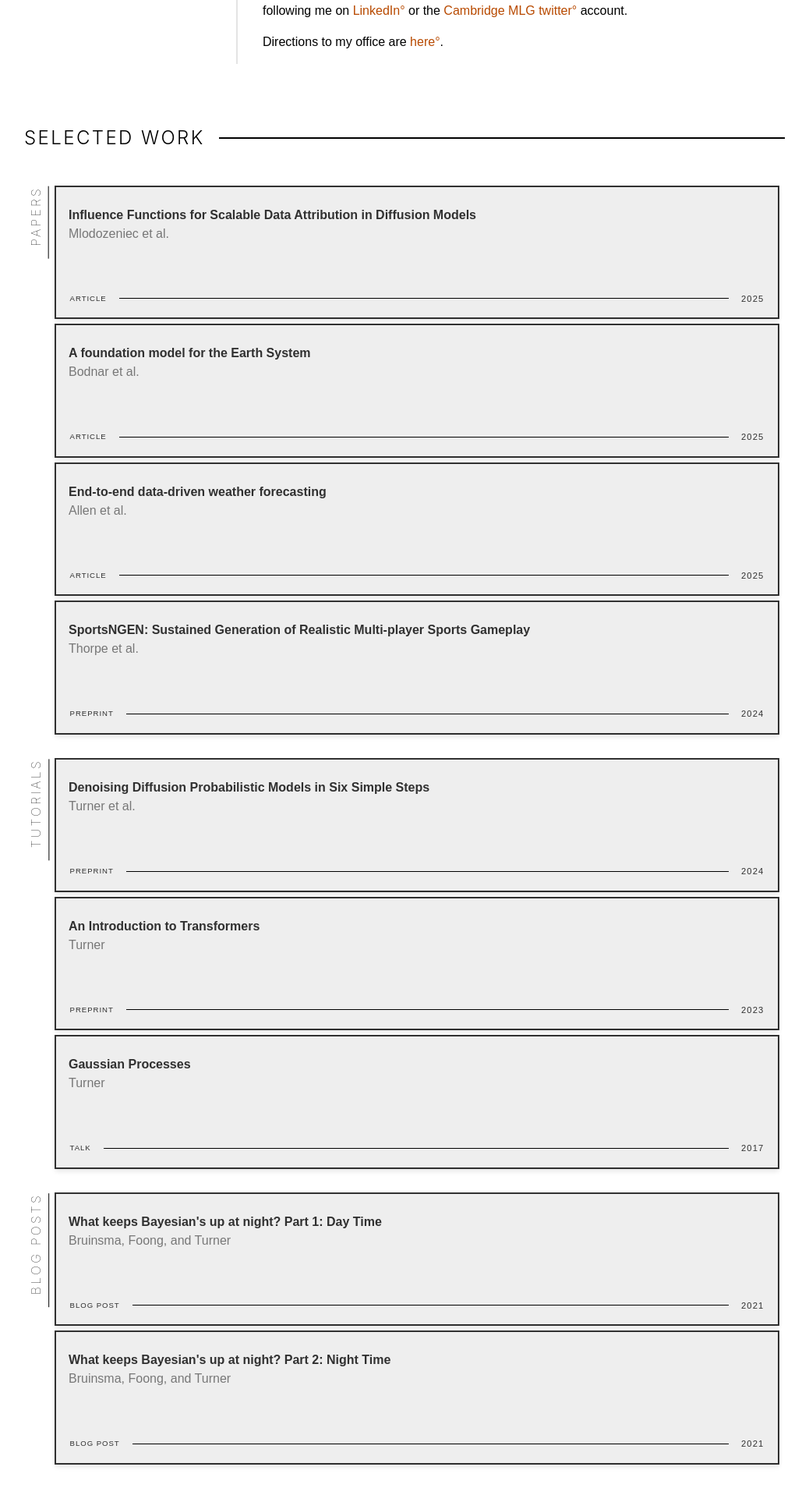
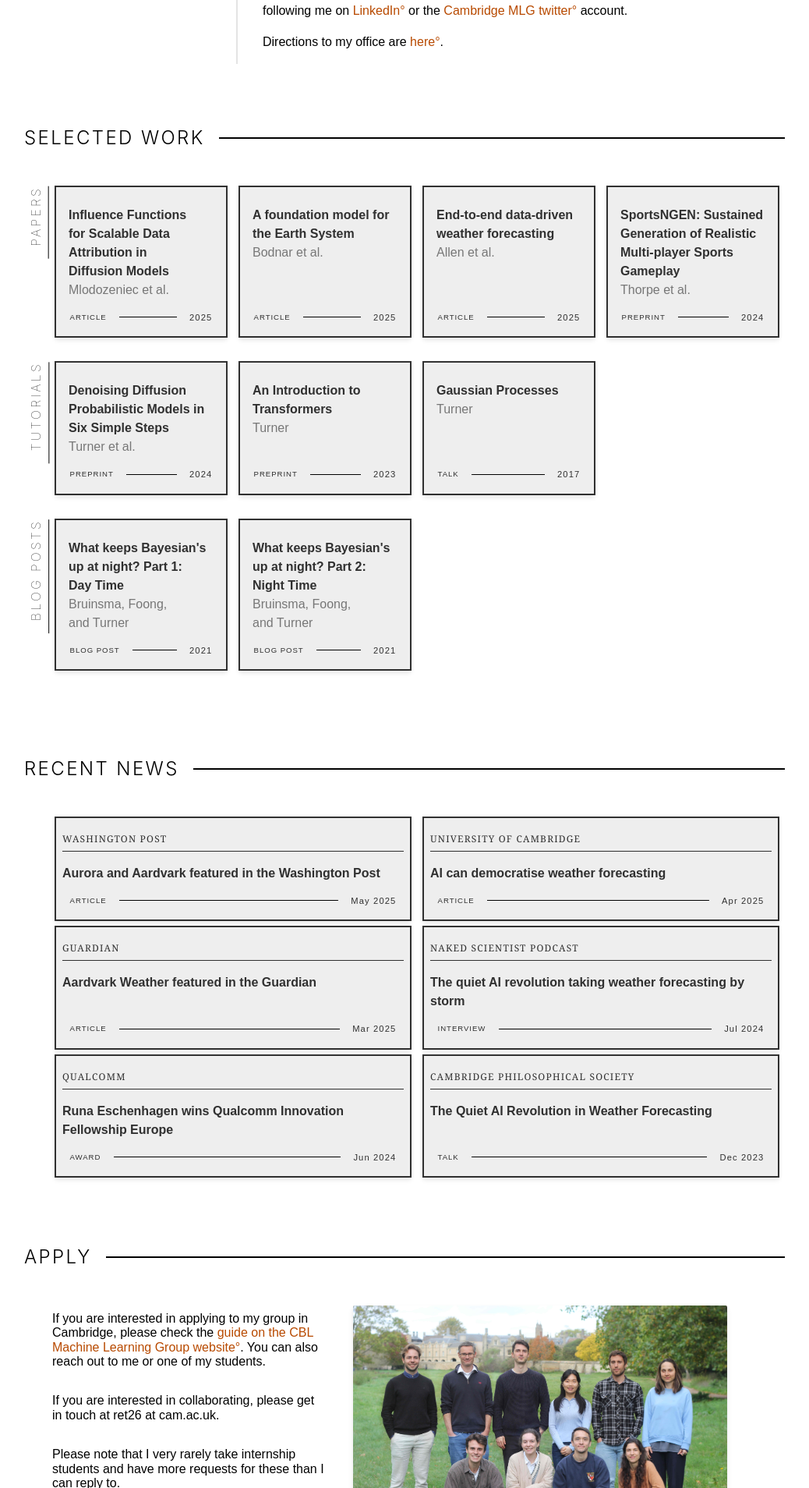
Before and after one commit to rich-turner-group/rich-turner-group.github.io, a Jekyll site: the page built from index.md, in a window 1280 px wide. Shown: the part 1086-2994 px from the top of the page at 78% size, without its empty margins (121-1159 px from the left). Built offline with Jekyll 4.4.1, drawn with Linux system fonts in a browser that asks for light colours.

Commit message:
Add custom sizing strategy

```diff
--- a/_includes/publication_item.html
+++ b/_includes/publication_item.html
@@ -1,14 +1,38 @@
-{% comment %} {% assign collection = site[include.collection] %}
-{% assign collection_size = collection.size %} {% endcomment %}
-{% if include.items_in_row == 2 %}
-<div class="w-100 w-50-l w-50-m ph2 pb2">
-{% elsif include.items_in_row == 3 %}
-<div class="w-100 w-third-l w-third-m ph2 pb2">
-{% elsif include.items_in_row == 4 %}
-<div class="w-100 w-25-l w-50-m ph2 pb2">
-{% else %}
-<div class="w-100 ph2 pb2">
-{% endif %}
+{%- assign size = include.num_posts -%}
+{%- if size == 1 -%}
+      <div class="w-100 ph2 pb2">
+{%- elseif size == 2 -%}
+      <div class="w-100 w-50-l w-50-m ph2 pb2">
+{%- elseif size == 5 -%}
+  {%- assign last_three_threshold = size | minus: 3 -%}
+  {%- if post_index < 2 -%}
+      <div class="w-100 w-50-l w-50-m ph2 pb2">
+  {%- else -%}
+     <div class="w-100 w-third-l w-third-m ph2 pb2">
+  {%- endif -%}
+{%- else -%}
+  {% comment %} --- GENERAL CASE LOGIC --- {% endcomment %}
+  {% assign remainder = size | modulo: 3 %}
+
+  {% if remainder == 0 %}
+    {% comment %} All groups of 3 {% endcomment %}
+    {% assign num_threes = size %}
+    {% for i in (1..num_threes) %}{% assign groups_string = groups_string | append: '3,' %}{% endfor %}
+
+  {% elsif remainder == 1 %}
+    {% comment %} One group of 4, rest are 3s {% endcomment %}
+    {% assign num_threes = size | minus: 4 %}
+  {% elsif remainder == 2 %}
+    {% comment %} Two groups of 4, rest are 3s {% endcomment %}
+    {% assign num_threes = size | minus: 8 %}
+  {% endif %}
+  {% if post_index < num_threes %}
+       <div class="w-100 w-third-l w-third-m ph2 pb2">
+  {% else %}
+      <div class="w-100 w-25-l w-50-m ph2 pb2">
+
+  {% endif %}
+{%- endif -%}
     <a href="{{post.link}}" class="w-100 h-100 link dim fl pa2 ma0 outline ba mr0 black-80 bg-light-gray"
         style="box-shadow: 0 4px 6px rgba(0, 0, 0, 0.1);">
         <div class="flex flex-column h-100" style="height: 100%;">
```
